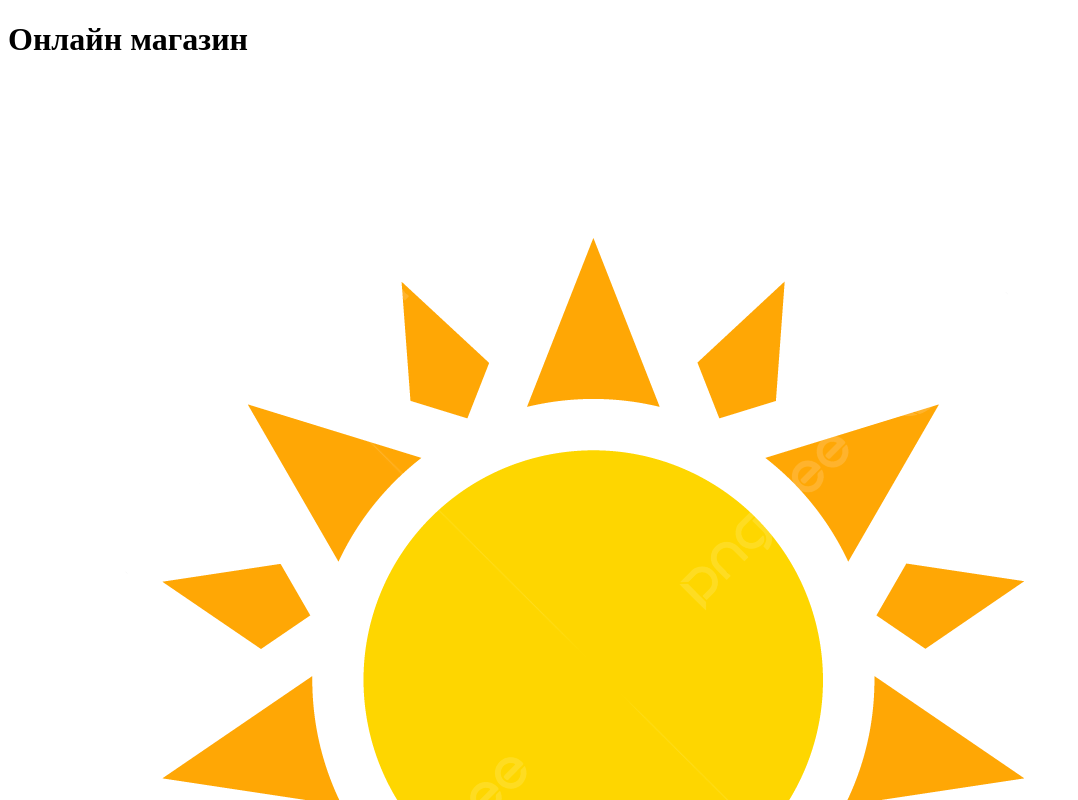
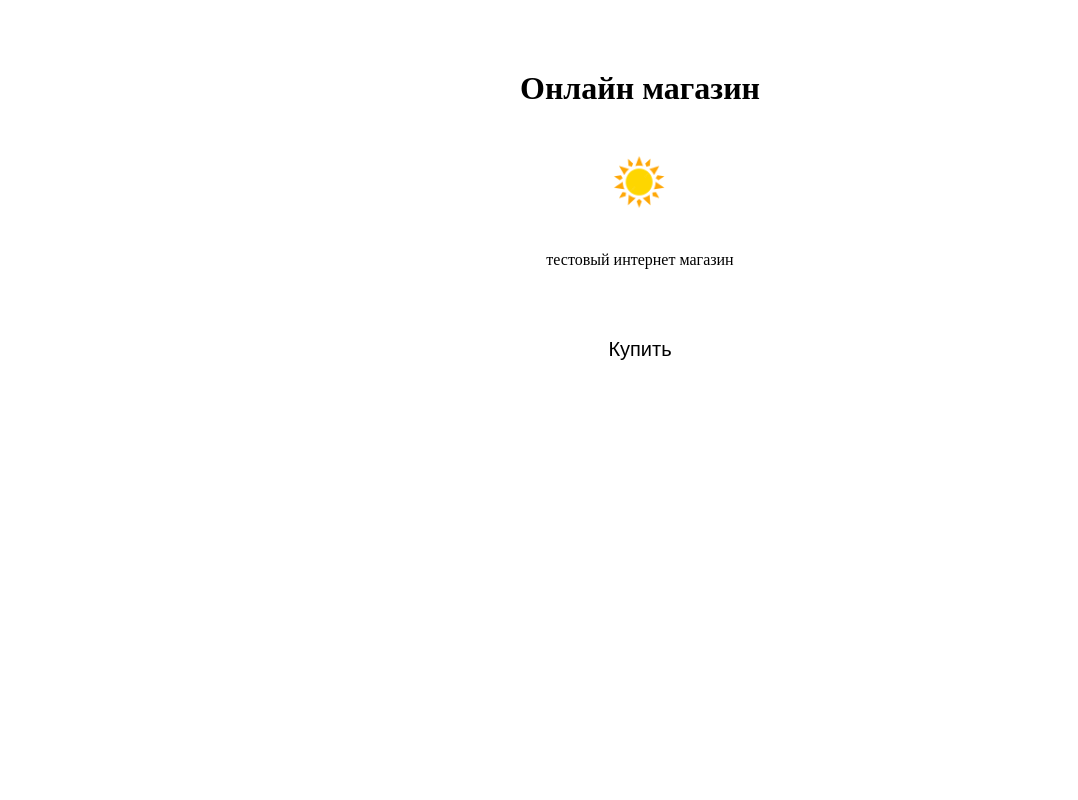
Before and after one commit to BelovedMarlin5/testsite, a plain HTML site: page index.html in a window 1280 px wide. Shown: the top 800 px of the page, without its empty margins (0-1078 px from the left). Drawn offline with Linux system fonts and the light colour scheme.

Commit message:
Update index.html

```diff
--- a/index.html
+++ b/index.html
@@ -4,6 +4,60 @@
     <meta charset="UTF-8">
     <meta name="viewport" content="width=device-width, initial-scale=1.0">
     <title>Shop</title>
+    <style>
+
+        *{
+            margin: 0;
+            padding: 0;
+            box-sizing: border-box;
+        }
+
+        body{
+            font-weight: 200;
+            color: var(--tg-theme-text-color);
+            background: var(--tg-theme-bg-color);
+        }
+
+        #main{
+            width: 100%;
+            padding: 20px;
+            text-align: center;
+        }
+
+        h1{
+            margin-top: 50px;
+            margin-bottom: 10px;
+        }
+
+        img{
+            width: 70px;
+            margin: 30px auto;
+        }
+
+        p{
+            width: 350px;
+            margin: 0 auto;
+        }
+
+        button{
+            border: 0;
+            border-radius: 5px;
+            margin-top: 50px;
+            height: 60px;
+            width: 200px;
+            font-size: 20px;
+            font-weight: 500;
+            cursor: pointer;
+            transition: all 500ms ease;
+            color: var(--tg-theme-text-color);
+            background: var(--tg-theme-bg-color);
+        }
+
+        button:hover{
+            background: var(--tg-theme-secondary-bg-color);
+        }
+
+    </style>
 </head>
 <body>
     <div id="main">
```
